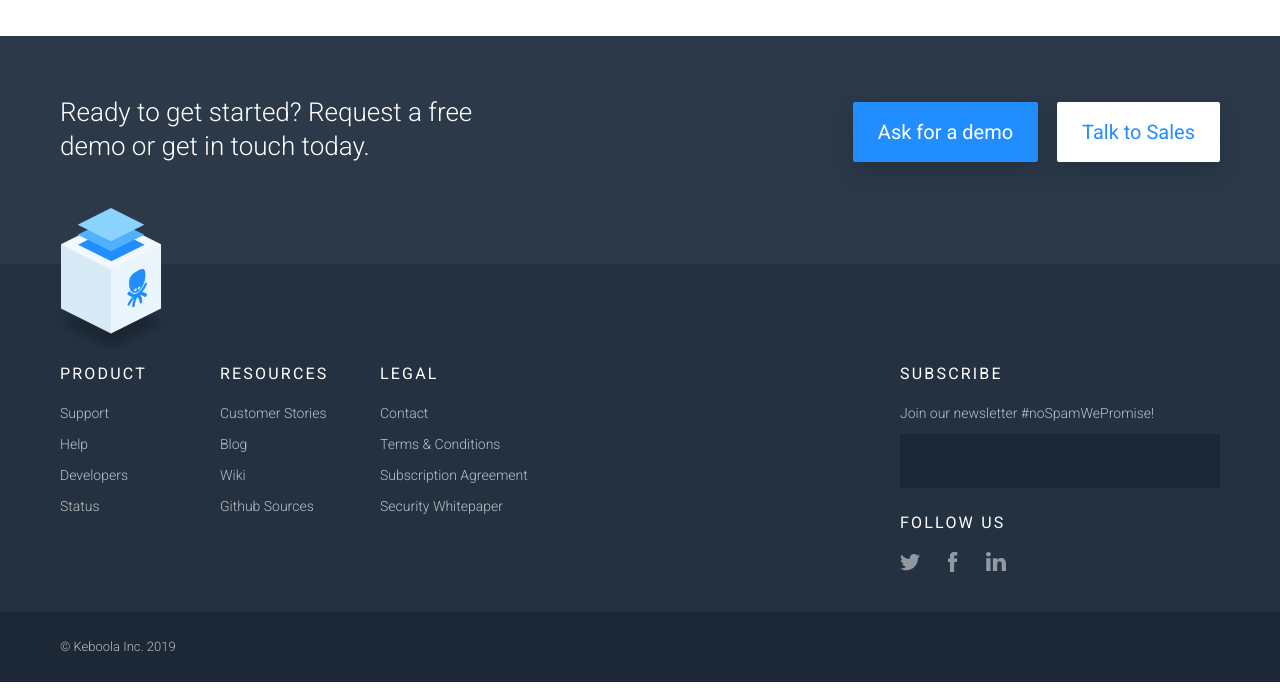
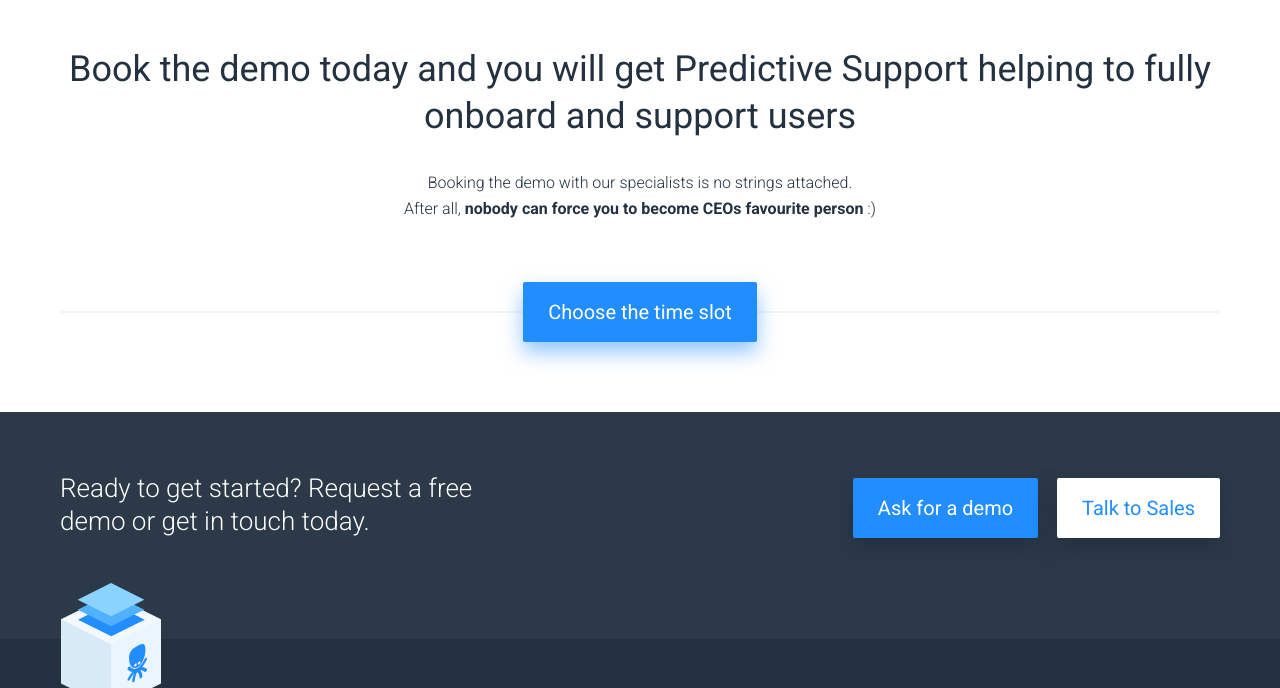
Before and after one commit to keboola/website, a Jekyll site: the page built from _landing/how-to-win-data.md, in a window 1280 px wide and 900 px high, scrolled down 5273 px, cut to the strip 212-900 px from the top of the window. Built offline with Jekyll 4.4.1, drawn with Linux system fonts in a browser that asks for light colours; nearby versions of some CDN libraries.

Commit message:
Update from Forestry.io Petr Urbanek updated _landing/how-to-win-data.md

```diff
--- a/_landing/how-to-win-data.md
+++ b/_landing/how-to-win-data.md
@@ -131,6 +131,14 @@ page_sections:
     - item: Over 200 connectors
     - item: Automatic materialisation & warehousing
     - item: Serverless platform with automatic scaling and parallelization
+- template: ask-demo
+  block: ask-demo
+  headline: Book the demo today and you will get Predictive Support helping to fully
+    onboard and support users
+  content: <span class="s1">Booking the demo with our specialists is no strings attached.<br>After
+    all, </span><strong><span class="s1">nobody can force you to become CEOs favourite
+    person</span></strong><span class="s1"> :)</span>
+  ctaname: Choose the time slot
 date: 2019-02-05 09:38:34 +0000
 
 ---
```
